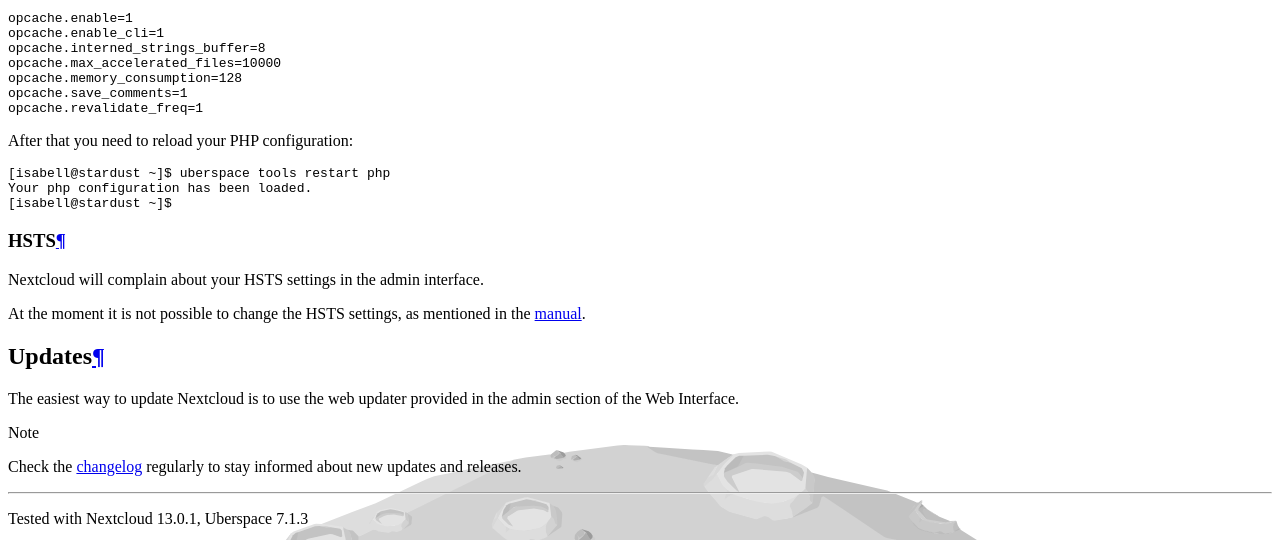
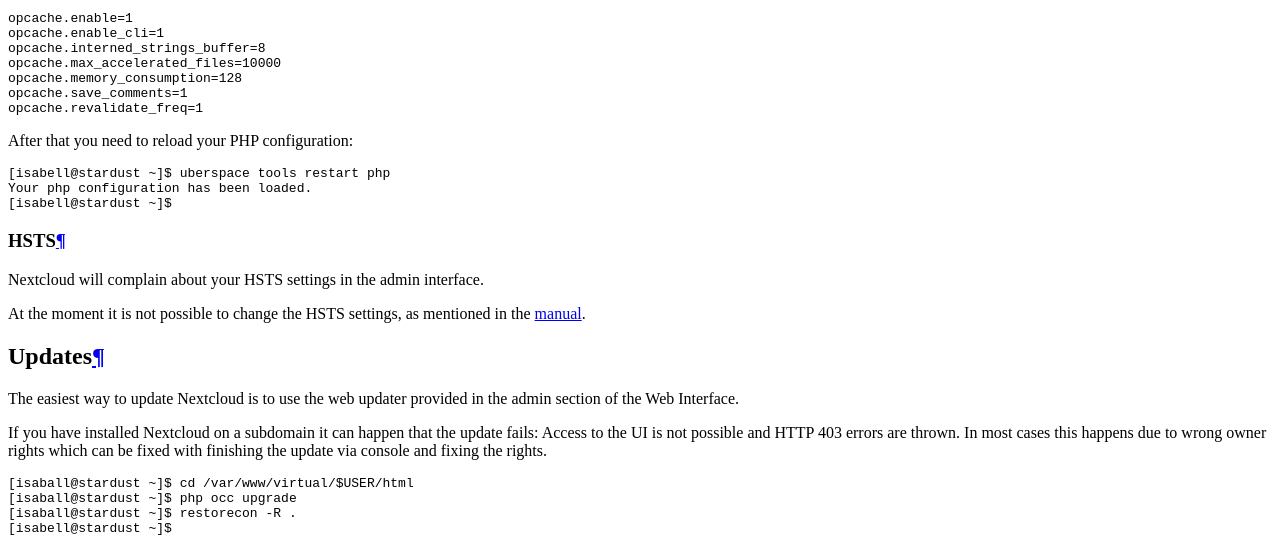
Before and after one commit to Uberspace/lab, a Sphinx documentation site: the page built from source/guide_nextcloud.rst, in a window 1280 px wide and 900 px high, scrolled down 2887 px, cut to the strip 0-540 px from the top of the window. Built offline with Sphinx 7.4.7 and the Read the Docs theme 2.0.0, drawn with Linux system fonts in a browser that asks for light colours.

Commit message:
Added fix for update failure under subdomains

```diff
--- a/source/guide_nextcloud.rst
+++ b/source/guide_nextcloud.rst
@@ -132,6 +132,15 @@
 
 The easiest way to update Nextcloud is to use the web updater provided in the admin section of the Web Interface.
 
+If you have installed Nextcloud on a subdomain it can happen that the update fails: Access to the UI is not possible and HTTP 403 errors are thrown.
+In most cases this happens due to wrong owner rights which can be fixed with finishing the update via console and fixing the rights.
+::
+
+ [isaball@stardust ~]$ cd /var/www/virtual/$USER/html
+ [isaball@stardust ~]$ php occ upgrade
+ [isaball@stardust ~]$ restorecon -R .
+ [isabell@stardust ~]$
+
 .. note:: Check the `changelog <https://nextcloud.com/changelog/>`_ regularly to stay informed about new updates and releases.
 
 .. _ownCloud: https://owncloud.org
```
